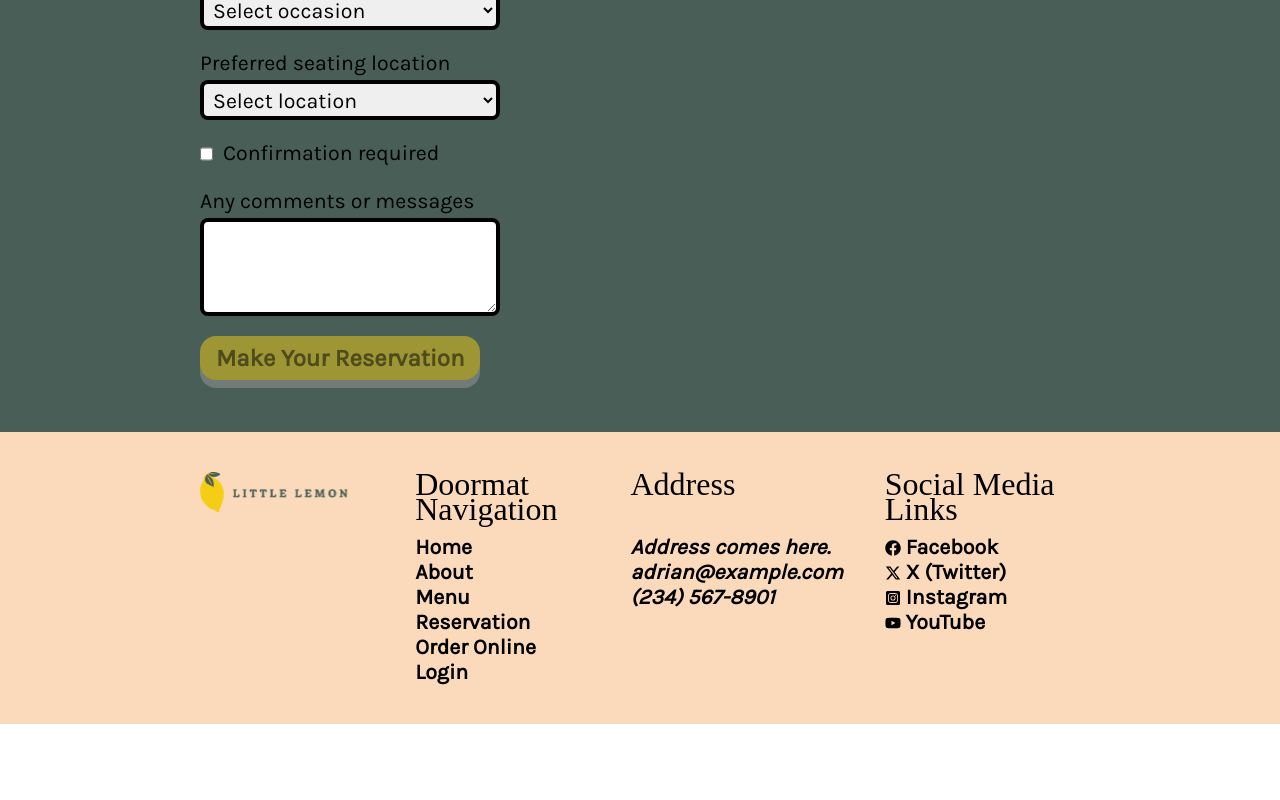
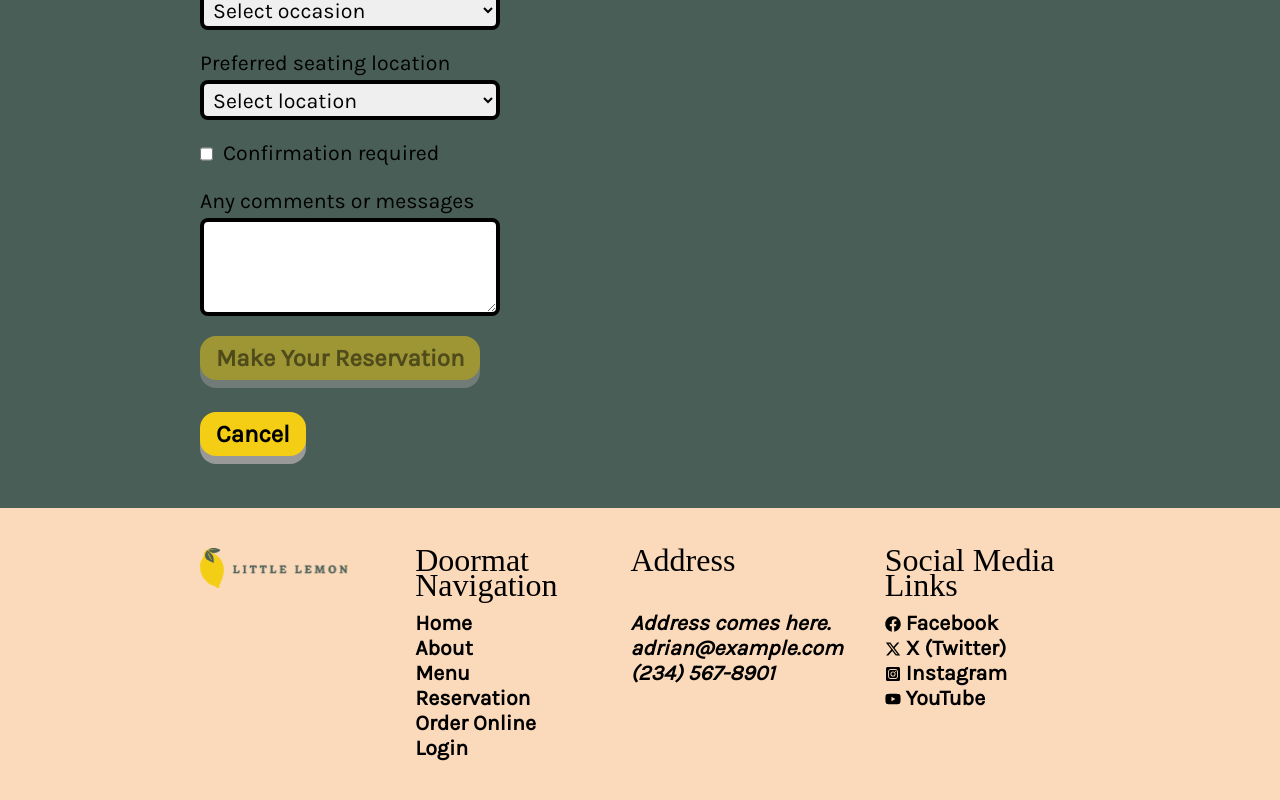
Before and after one commit to quddusl/little-lemon, a React (Create React App) app: page /booking in a window 1280 px wide. Shown: the part 578-1378 px from the top of the page. Before the commit the page ends 1302 px from the top, so only its background shows below. Built offline with nearby package versions, Linux system fonts and the light colour scheme; a web font is replaced by a local one.

Commit message:
feat(BookingPage, BookingForm): Implemented cancel feature for the booking process

```diff
--- a/src/pages/BookingForm.js
+++ b/src/pages/BookingForm.js
@@ -114,7 +114,12 @@ const bookingSchema = object().shape(
   ]
 );
 
-const BookingForm = ({ availableTimes, setBookingDate, onSubmit }) => {
+const BookingForm = ({
+  availableTimes,
+  setBookingDate,
+  onSubmit,
+  onCancel,
+}) => {
   const timeOptions = availableTimes
     ? availableTimes.map((time) => (
         <option value={time} key={time}>
@@ -288,6 +293,14 @@ const BookingForm = ({ availableTimes, setBookingDate, onSubmit }) => {
           <Field name="submit" component={Button} type="submit">
             Make Your Reservation
           </Field>
+          <Field
+            name="cancel"
+            component={Button}
+            onClick={onCancel}
+            disableIfInvalid={false}
+          >
+            Cancel
+          </Field>
           <DebugFormik debug={false} />
         </Form>
       )}
--- a/src/pages/BookingPage.js
+++ b/src/pages/BookingPage.js
@@ -1,11 +1,26 @@
 import BookingForm from "./BookingForm";
+import { useNavigate } from "react-router-dom";
 export const BookingPage = ({ availableTimes, setBookingDate, submitForm }) => {
   const bookingProps = { availableTimes, setBookingDate };
+  const navigate = useNavigate();
+  const onCancel = () => {
+    if (
+      window.confirm(
+        "Are you sure you want to leave the page? Any data that you entered will be lost."
+      )
+    ) {
+      navigate("/");
+    }
+  };
   return (
     <article className="hero booking container">
       <article className="main-article content">
         <h1 className="sub-title primary-yellow">Reserve Your Table</h1>
-        <BookingForm {...bookingProps} onSubmit={submitForm} />
+        <BookingForm
+          {...bookingProps}
+          onSubmit={submitForm}
+          onCancel={onCancel}
+        />
       </article>
     </article>
   );
--- a/src/pages/InputControls.js
+++ b/src/pages/InputControls.js
@@ -178,7 +178,8 @@ export const Button = ({
     disableIfInvalid && !enableNotDirty && !modifiedAndValid
       ? { disabled: true }
       : null;
-  const buttonClass = modifiedAndValid ? submitClass : submitInvalidClass;
+  const buttonClass =
+    modifiedAndValid || !disableIfInvalid ? submitClass : submitInvalidClass;
   return (
     <button
       id={field.name}
```
